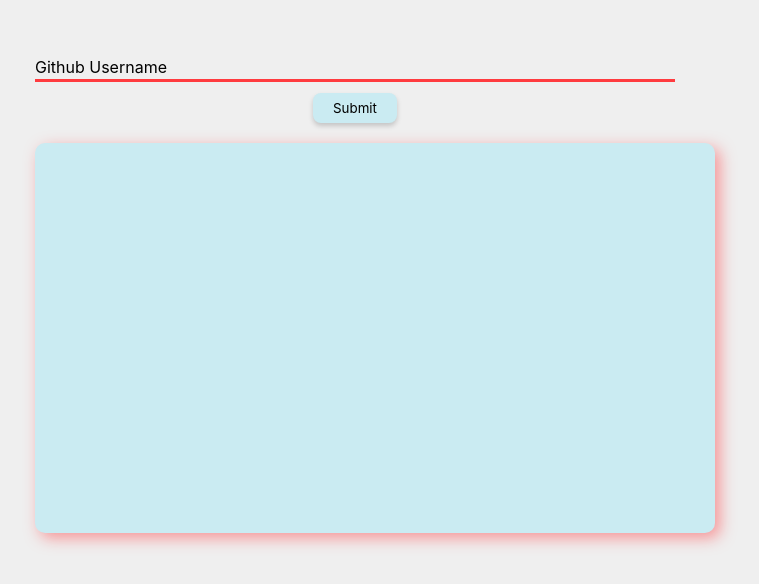
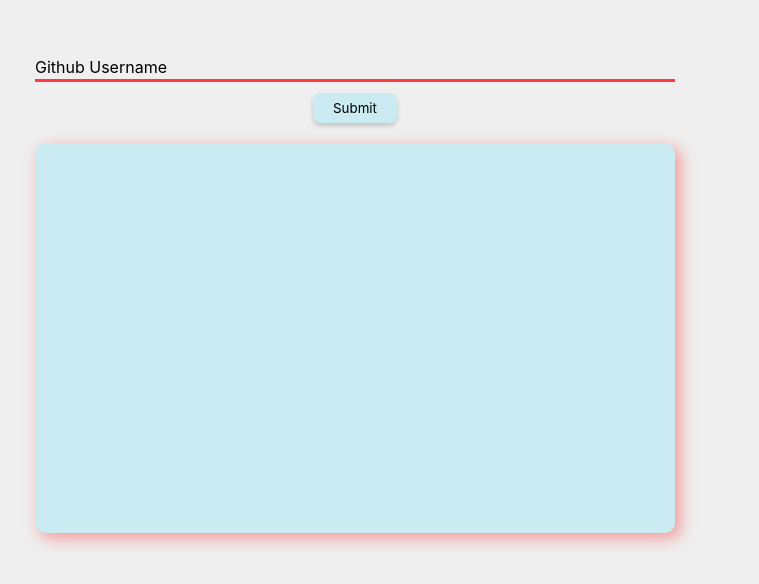
Before and after one commit to ColemanSWE/github-api-project, a React (Create React App) app: page / in a window 1280 px wide. Shown: the part 128-712 px from the top of the page, without its empty margins (285-1044 px from the left). Built offline with nearby package versions, Linux system fonts and the light colour scheme.

Commit message:
Cleanup and furthering the idea of the logic.

```diff
--- a/src/Components/SummaryCard/SummaryCard.jsx
+++ b/src/Components/SummaryCard/SummaryCard.jsx
@@ -5,19 +5,19 @@ import axios from 'axios'
 export class SummaryCard extends Component {
     constructor(props) {
         super(props)
-        this.state = { url: '', location: '', followers: '', imageUrl: '', email: '' }
+        this.state = { username: '', location: '', followers: '', imageUrl: '' }
 
         this.handleChange = this.handleChange.bind(this)
         this.handleSubmit = this.handleSubmit.bind(this)
     }
 
     handleChange(event) {
-        this.setState({ url: event.target.value })
+        this.setState({ username: event.target.value })
     }
 
     handleSubmit = async (event) => {
         let baseUrl = 'https://api.github.com/users/'
-        let user = this.state.url
+        let user = this.state.username
         let requestUrl = baseUrl.concat(user)
         let request = await axios.get(requestUrl).catch(err => {
             if (err.response.status === 404) {
@@ -26,7 +26,7 @@ export class SummaryCard extends Component {
             throw err;
         })
         console.log(request)
-        this.setState({ location: request.data.location, imageUrl: request.data.avatar_url, email: request.data.email, followers: request.data.followers })
+        this.setState({ location:'Location: '.concat(request.data.location), imageUrl: request.data.avatar_url, followers: 'Followers: '.concat(request.data.followers) })
     }
 
     render() {
@@ -38,16 +38,15 @@ export class SummaryCard extends Component {
 
         return (
             <div className={styles.form}>
-                <input onChange={this.handleChange} placeholder=" " value={this.state.url} type="text" name="Github URL" autoComplete="off" />
+                <input onChange={this.handleChange} placeholder=" " value={this.state.username} type="text" name="Github username" autoComplete="off" />
                 <label htmlFor="name" className={styles.labelName}>
                     <span className={styles.contentName}>Github Username</span>
                 </label>
                 <button className={styles.submitButton} onClick={this.handleSubmit}>Submit</button>
                 <div className={styles.container}>
                     {this.image}
-                    {this.state.location}
-                    {this.state.email}
-                    {this.state.followers}
+                    <h1>{this.state.location}</h1>
+                    <h1>{this.state.followers}</h1>
                 </div>
             </div>
         )
--- a/src/Components/SummaryCard/styles.module.scss
+++ b/src/Components/SummaryCard/styles.module.scss
@@ -91,14 +91,12 @@ $btnColor: #caebf2;
   position: relative;
   margin-top: 20px;
   overflow: hidden;
-  width: 100%;
   height: 350px;
   background: $btnColor;
   box-shadow: 5px 5px 15px rgba(#ff3b3f, 0.5);
   border-radius: 10px;
   display: flex;
   justify-content: space-between;
-  order: -1;
 
   img {
     position: relative;
```
